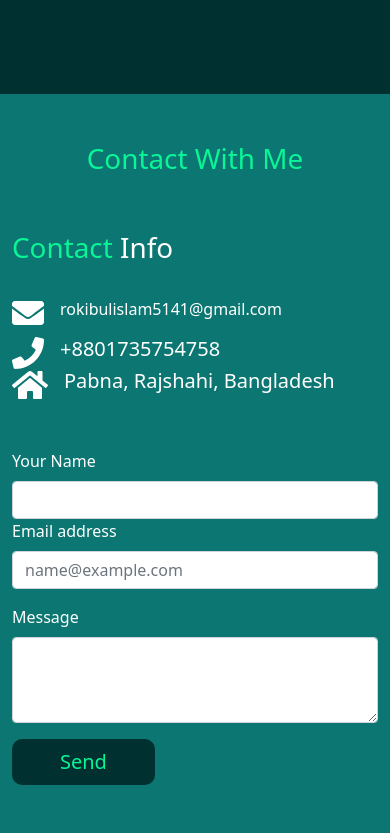
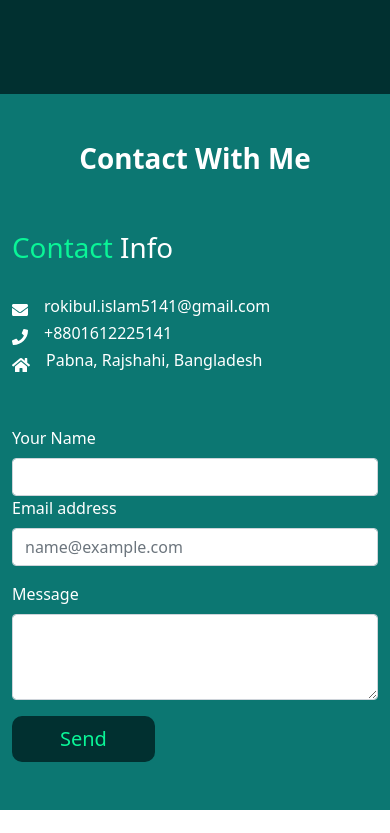
Before and after one commit to rokibulslam/Portfolio, a React (Create React App) app: page / in a window 390 px wide. Shown: the part 4319-5152 px from the top of the page. After the commit the page ends 5129 px from the top, so only its background shows below. Built offline with nearby package versions, Linux system fonts and the light colour scheme.

Commit message:
mobile no changed

```diff
--- a/src/Components/Pages/Home/ContactMe/ContactMe.js
+++ b/src/Components/Pages/Home/ContactMe/ContactMe.js
@@ -34,36 +34,36 @@ export const ContactMe = () => {
     <div>
       <div className="contact-bg ">
         <div className=" container">
-          <h1 className="text-center py-5 ">Contact With Me</h1>
+          <h1 className="text-center text-white fs-1 fw-bolder  py-5 ">Contact With Me</h1>
           <div className="row">
             <div className="col-md-6 mb-5">
               <h1 className="pb-4">
                 <span className="text-color">Contact</span>{" "}
                 <span className="text-white">Info</span>
               </h1>
-              <div className="d-flex text-white">
+              <div className="d-flex align-items-center text-white">
                 <FontAwesomeIcon
                   className="contact-icon me-3"
                   icon={faEnvelope}
-                  size="2x"
+                  size="1x"
                 />
-                <p className="">rokibulislam5141@gmail.com</p>
+                <h6 className="">rokibul.islam5141@gmail.com</h6>
               </div>
-              <div className="d-flex text-white">
+              <div className="d-flex align-items-center text-white">
                 <FontAwesomeIcon
                   className="contact-icon me-3 "
                   icon={faPhone}
-                  size="2x"
+                  size="1x"
                 />
-                <h5 className="">+8801735754758</h5>
+                <h6 className="">+8801612225141</h6>
               </div>
-              <div className="d-flex text-white">
+              <div className="d-flex align-items-center text-white">
                 <FontAwesomeIcon
                   className="contact-icon me-3"
                   icon={faHome}
-                  size="2x"
+                  size="1x"
                 />
-                <h5 className="">Pabna, Rajshahi, Bangladesh</h5>
+                <h6 className="">Pabna, Rajshahi, Bangladesh</h6>
               </div>
             </div>
             <div className="col-md-6 mb-5">
```
